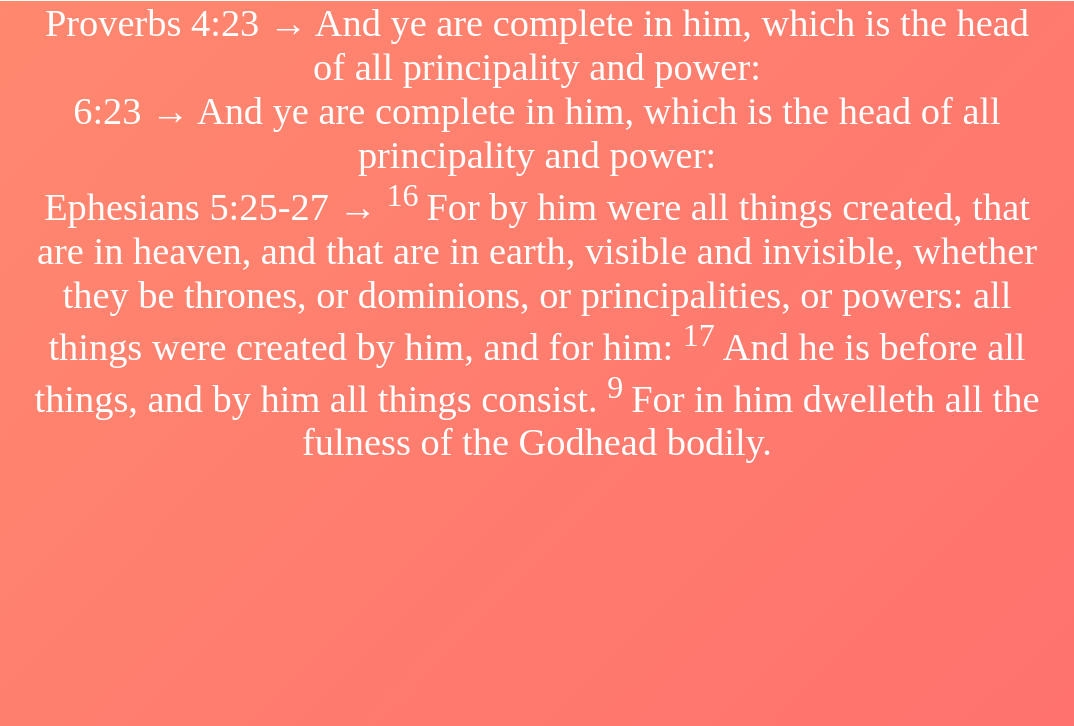
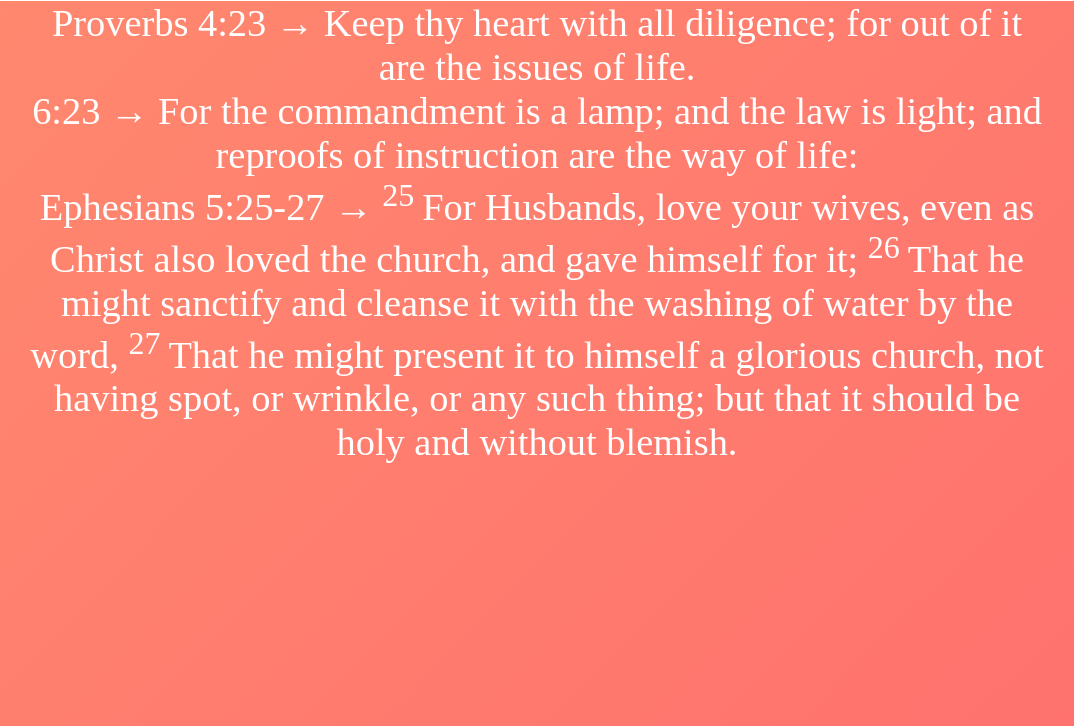
Before and after one commit to GuilleGonzalez/page, a plain HTML site: page memoryverses/prov4_23+6_23+eph5_25-27.html in a window 1280 px wide. Shown: the part 74-800 px from the top of the page, without its empty margins (103-1177 px from the left). Drawn offline with Linux system fonts and the light colour scheme.

Commit message:
Bug fixes

```diff
--- a/memoryverses/prov4_23+6_23+eph5_25-27.html
+++ b/memoryverses/prov4_23+6_23+eph5_25-27.html
@@ -18,12 +18,12 @@
 		<main>
 			<h1>Prov 4:23 & 6:23 & Eph 5:25-27</h1>
 			<hr>
-			<p>Proverbs 4:23 &rightarrow; And ye are complete in him, which is the head of all principality and power: </p>
-			<p>6:23 &rightarrow; And ye are complete in him, which is the head of all principality and power: </p>
+			<p>Proverbs 4:23 &rightarrow; Keep thy heart with all diligence; for out of it are the issues of life.</p>
+			<p>6:23 &rightarrow; For the commandment is a lamp; and the law is light; and reproofs of instruction are the way of life:</p>
 			<p>Ephesians 5:25-27 &rightarrow;
-				<sup>16 </sup>For by him were all things created, that are in heaven, and that are in earth, visible and invisible, whether they be thrones, or dominions, or principalities, or powers: all things were created by him, and for him:
-				<sup>17 </sup>And he is before all things, and by him all things consist.
-				<sup>9 </sup>For in him dwelleth all the fulness of the Godhead bodily.
+				<sup>25 </sup>For Husbands, love your wives, even as Christ also loved the church, and gave himself for it;
+				<sup>26 </sup>That he might sanctify and cleanse it with the washing of water by the word,
+				<sup>27 </sup>That he might present it to himself a glorious church, not having spot, or wrinkle, or any such thing; but that it should be holy and without blemish.
 			</p>
 		</main>
 	</body>
--- a/wordcounter/scripts/script.js
+++ b/wordcounter/scripts/script.js
@@ -9,3 +9,4 @@ function findCount()
 }
 
 inputText.addEventListener('keyup', findCount);
+inputText.addEventListener('paste', findCount);
```
